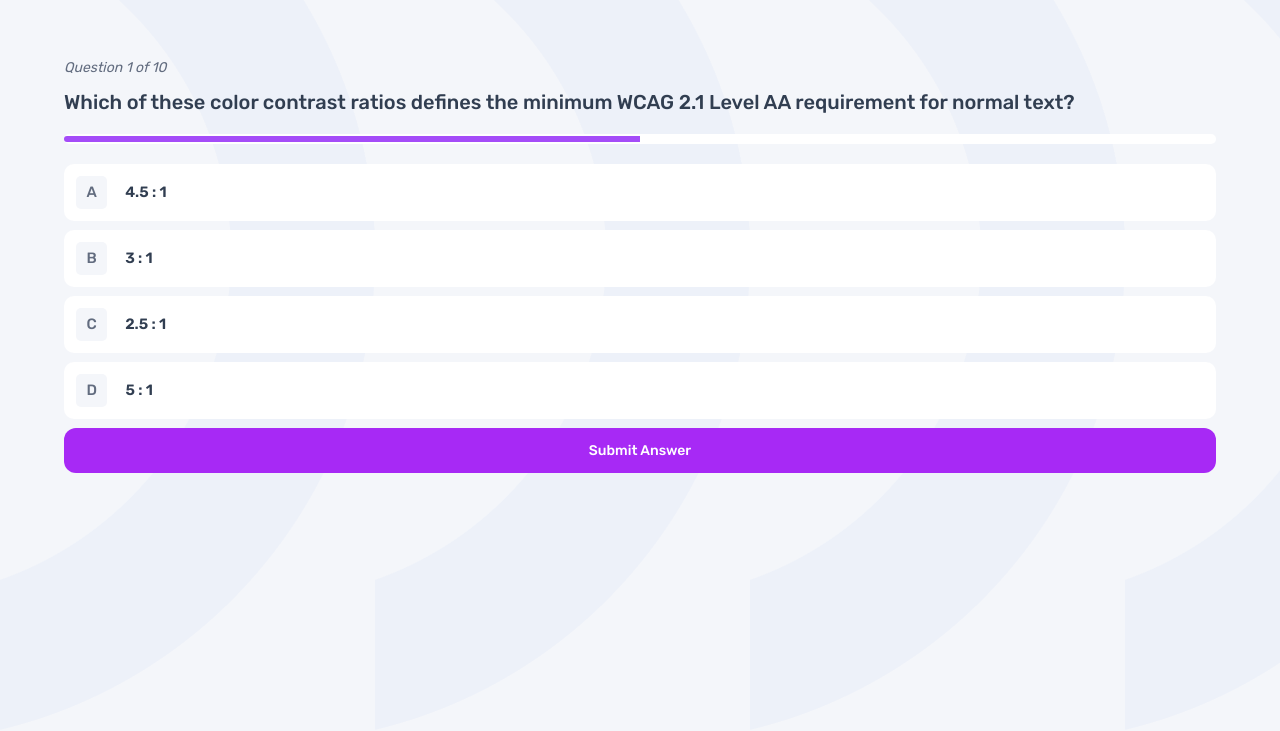
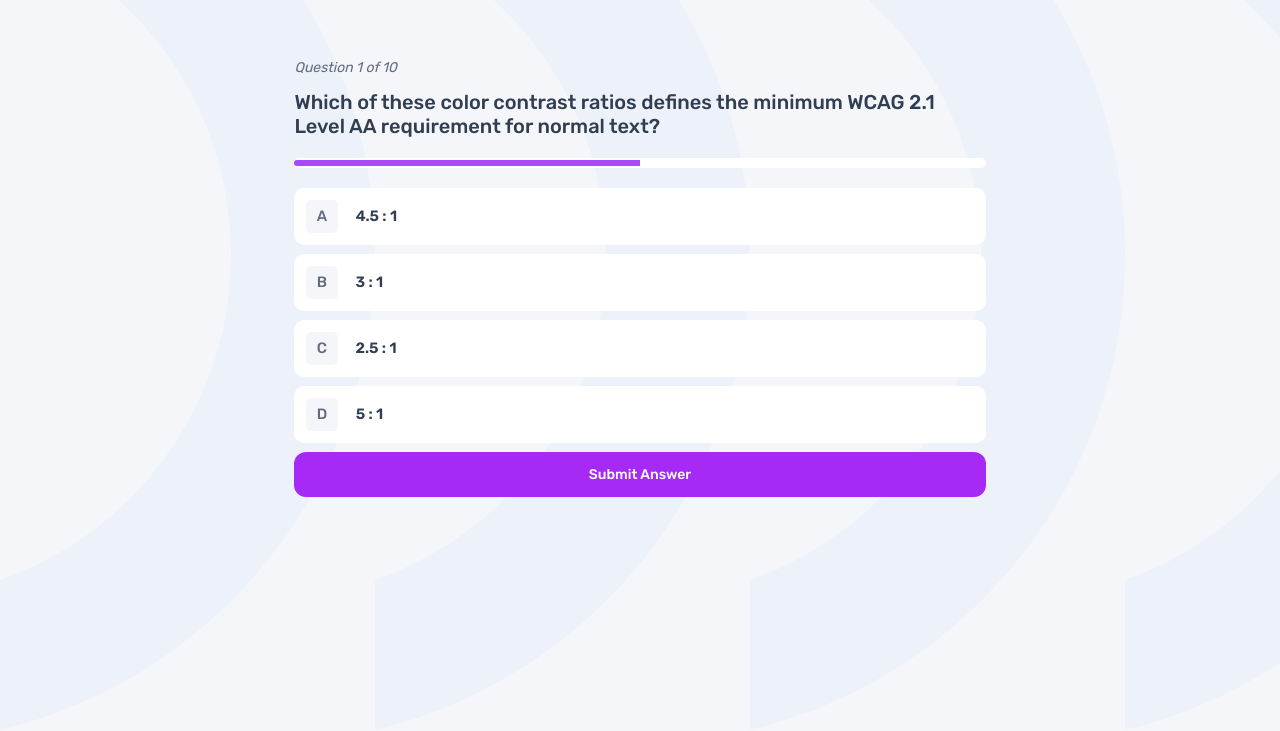
Before and after one commit to Adefenwa/quiz-app, a plain HTML site: page index.html in a window 1280 px wide. Shown: the part 69-800 px from the top of the page. Drawn offline with Linux system fonts and the light colour scheme.

Commit message:
added breakpoint for tablet

```diff
--- a/assets/css/style.css
+++ b/assets/css/style.css
@@ -42,7 +42,10 @@
 .hidden {
 	display: none;
 }
-
+#wrapper {
+	max-width: 768px;
+	margin: 0 auto;
+}
 /* NAVIGATION/DARK AND LIGHT MODE STYLING */
 nav {
 	display: flex;
--- a/index.html
+++ b/index.html
@@ -14,6 +14,7 @@
     <title>Frontend Mentor | Frontend quiz app</title>
   </head>
   <body>
+    <div id="wrapper">
       <!-- Navigation bar -->
       <nav>
         <div class="question__tag">
@@ -376,5 +377,6 @@
           <!-- ///// Quiz completed end ///// -->
         </div>
       </main>
+    </div>
   </body>
 </html>
```
Lines whose indentation alone changed are shown as unchanged.
